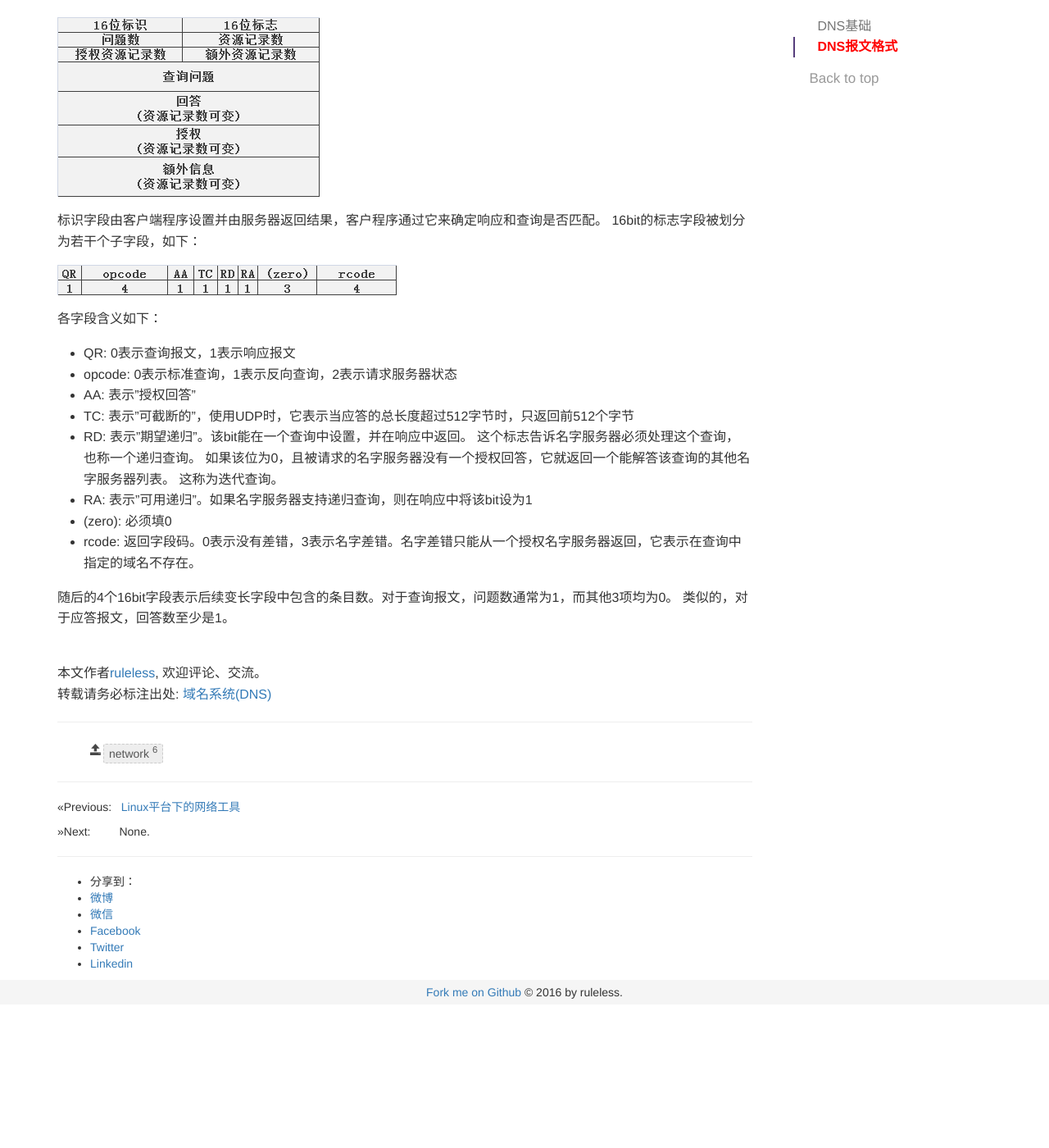
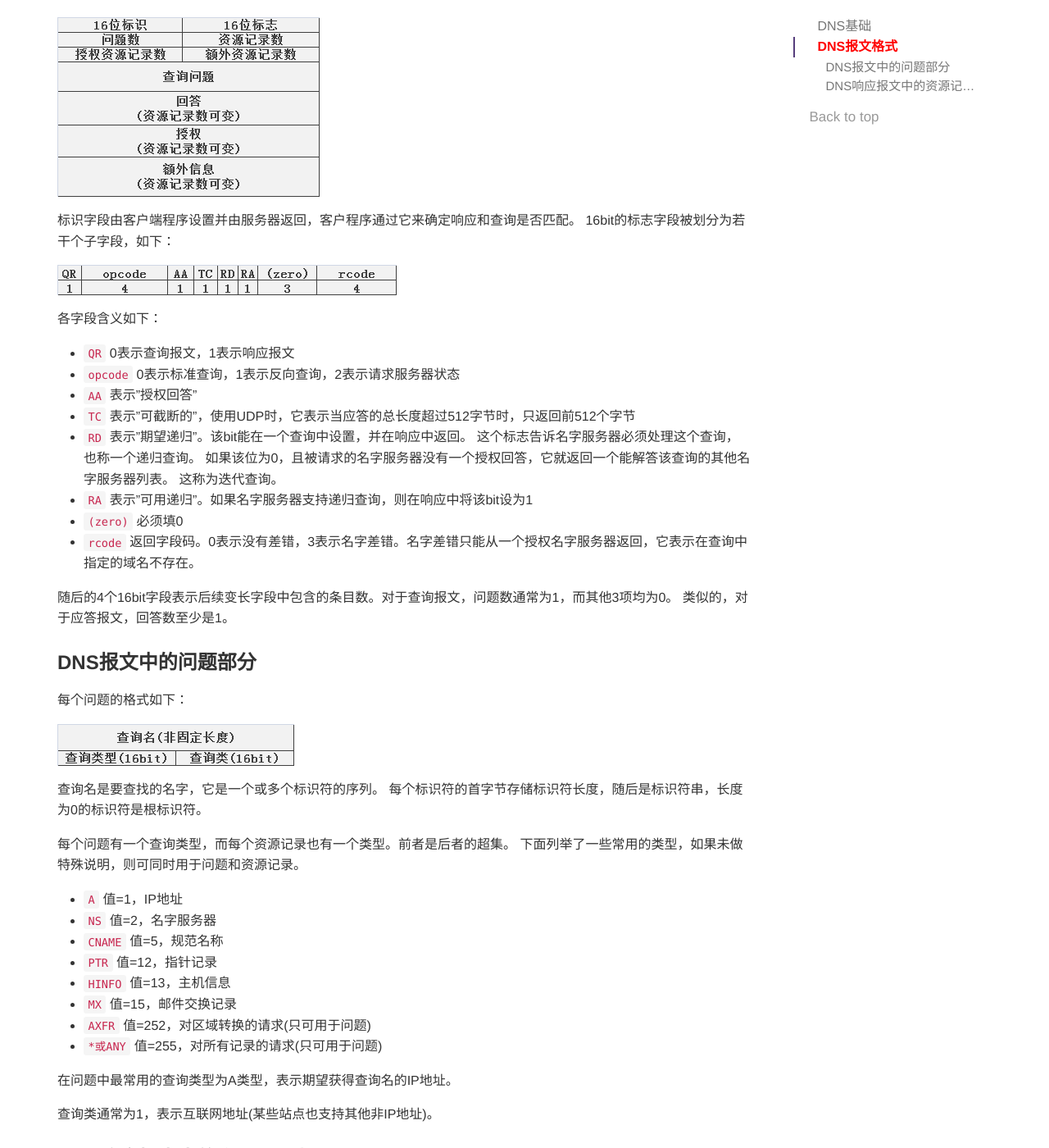
Before and after one commit to ruleless/ruleless.github.io, a Jekyll site: the page built from _posts/2016-08-02-network-dns.md, in a window 1280 px wide and 1400 px high, scrolled down 1238 px. Shown: the whole window at 82% size. Built offline with Jekyll 4.4.1, drawn with Linux system fonts in a browser that asks for light colours; comment, search, counter and statistics services are not loaded; before the commit the page ends 2463 px from its top, so only the background shows below that; some of the changed text lies outside the part shown.

Commit message:
the protocol format of dns query and reply datagram

```diff
--- a/_posts/2016-08-02-network-dns.md
+++ b/_posts/2016-08-02-network-dns.md
@@ -13,11 +13,11 @@
 
 ![](/images/network/dns-hierarchy.png)
 
-每个节点有最多63各字符串的标识，根节点是没有任何标识的特殊节点。
-命名标识一律不区分大小写，命名树上任何一个节点的域名就是将从该节点到最高层的域名串连起来，中间使用"."来分隔这些域名。
+每个节点有最多63个字符串的标识，根节点是没有任何标识的特殊节点。
+命名标识一律不区分大小写，命名树上任何一个节点的域名就是把从该节点到最高层的标识符串连起来，中间使用"."来作分隔符。
 域名树中的每一个节点必须有一个唯一的域名，但域名树中的不同节点可使用相同的标识。
 
-以"."结尾的域名成为绝对域名或完全合格的域名FQDN(Full Qualified Domain Name)，例如ruleless.net.。
+以"."结尾的域名称为绝对域名或完全合格的域名FQDN(Full Qualified Domain Name)，例如ruleless.net.。
 如果一个域名不以"."结尾，则认为该域名是不完全的，如何使域名完整依赖于使用的DNS软件。
 
 顶级域被分为三个部分：
@@ -28,13 +28,13 @@
 
 7个普通域的划分含义如下：
 
-  1. **com** 商业组织
-  2. **edu** 教育机构
-  3. **gov** 其他美国政府部门
-  4. **int** 国际组织
-  5. **mil** 美国军事网点
-  6. **net** 网络
-  7. **org** 其他组织
+  1. `com` 商业组织
+  2. `edu` 教育机构
+  3. `gov` 其他美国政府部门
+  4. `int` 国际组织
+  5. `mil` 美国军事网点
+  6. `net` 网络
+  7. `org` 其他组织
 
 ## DNS报文格式
 
@@ -42,24 +42,63 @@
 
 ![](/images/network/DNSHeader.png)
 
-标识字段由客户端程序设置并由服务器返回结果，客户程序通过它来确定响应和查询是否匹配。
+标识字段由客户端程序设置并由服务器返回，客户程序通过它来确定响应和查询是否匹配。
 16bit的标志字段被划分为若干个子字段，如下：
 
 ![](/images/network/DNSHeaderFlag.png)
 
 各字段含义如下：
 
-  + QR: 0表示查询报文，1表示响应报文
-  + opcode: 0表示标准查询，1表示反向查询，2表示请求服务器状态
-  + AA: 表示"授权回答"
-  + TC: 表示"可截断的"，使用UDP时，它表示当应答的总长度超过512字节时，只返回前512个字节
-  + RD: 表示"期望递归"。该bit能在一个查询中设置，并在响应中返回。
+  + `QR` 0表示查询报文，1表示响应报文
+  + `opcode` 0表示标准查询，1表示反向查询，2表示请求服务器状态
+  + `AA` 表示"授权回答"
+  + `TC` 表示"可截断的"，使用UDP时，它表示当应答的总长度超过512字节时，只返回前512个字节
+  + `RD` 表示"期望递归"。该bit能在一个查询中设置，并在响应中返回。
     这个标志告诉名字服务器必须处理这个查询，也称一个递归查询。
 	如果该位为0，且被请求的名字服务器没有一个授权回答，它就返回一个能解答该查询的其他名字服务器列表。
 	这称为迭代查询。
-  + RA: 表示"可用递归"。如果名字服务器支持递归查询，则在响应中将该bit设为1
-  + (zero): 必须填0
-  + rcode: 返回字段码。0表示没有差错，3表示名字差错。名字差错只能从一个授权名字服务器返回，它表示在查询中指定的域名不存在。
+  + `RA` 表示"可用递归"。如果名字服务器支持递归查询，则在响应中将该bit设为1
+  + `(zero)` 必须填0
+  + `rcode` 返回字段码。0表示没有差错，3表示名字差错。名字差错只能从一个授权名字服务器返回，它表示在查询中指定的域名不存在。
 
 随后的4个16bit字段表示后续变长字段中包含的条目数。对于查询报文，问题数通常为1，而其他3项均为0。
 类似的，对于应答报文，回答数至少是1。
+
+### DNS报文中的问题部分
+
+每个问题的格式如下：
+
+![](/images/network/DNSHeaderQuestion.png)
+
+查询名是要查找的名字，它是一个或多个标识符的序列。
+每个标识符的首字节存储标识符长度，随后是标识符串，长度为0的标识符是根标识符。
+
+每个问题有一个查询类型，而每个资源记录也有一个类型。前者是后者的超集。
+下面列举了一些常用的类型，如果未做特殊说明，则可同时用于问题和资源记录。
+
+  + `A` 值=1，IP地址
+  + `NS` 值=2，名字服务器
+  + `CNAME` 值=5，规范名称
+  + `PTR` 值=12，指针记录
+  + `HINFO` 值=13，主机信息
+  + `MX` 值=15，邮件交换记录
+  + `AXFR` 值=252，对区域转换的请求(只可用于问题)
+  + `*或ANY` 值=255，对所有记录的请求(只可用于问题)
+
+在问题中最常用的查询类型为A类型，表示期望获得查询名的IP地址。
+
+查询类通常为1，表示互联网地址(某些站点也支持其他非IP地址)。
+
+### DNS响应报文中的资源记录部分(Resource Record)
+
+DNS报文中的最后三个字段(资源记录/授权的资源记录/额外的资源记录)均采用一种称为资源记录(Resource Record)的相同格式。
+
+![](/images/network/DNSHeaderRR.png)
+
+域名用于记录中资源数据对应的名字，它的格式与查询名一致。
+
+类型字段已在前面讨论，类通常为1，指Internet数据。
+
+生存时间是客户程序保留该资源记录的秒数。资源记录通常的生存时间为2天。
+
+资源数据的格式由类型确定，例如，A记录的资源数据是4字节的IP地址。
```
Also changed, not shown: _posts/2016-05-25-download-tool-for-bbcs.md (deleted, +0 -60 lines), images/network/DNSHeaderQuestion.png (added), images/network/DNSHeaderRR.png (added).
